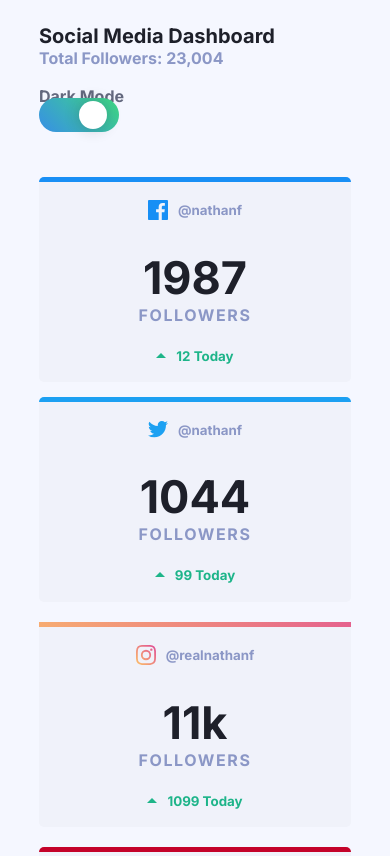
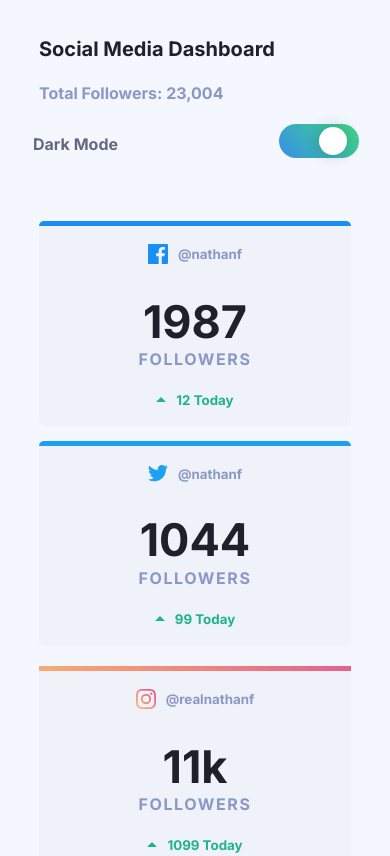
Before and after one commit to Captressketh001/social-media-dashboard-with-theme-switcher, a plain HTML site: page index.html in a window 390 px wide. Shown: the top 856 px of the page. Drawn offline with Linux system fonts and the light colour scheme.

Commit message:
theme switch btn update

```diff
--- a/index.html
+++ b/index.html
@@ -19,15 +19,20 @@
     <div class="bg">
       <header>
         <div class="dashboard">
+          <div>
             <h1>Social Media Dashboard</h1>
             <h4>Total Followers: 23,004</h4>
           </div>
+        </div>
         <div class="theme-switch-btn">
+          <div class="btn">
             <p>Dark Mode</p>
             <label id="switch" class="switch">
               <input type="checkbox" onchange="toggleTheme()" id="slider">
               <span class="slider round"></span>
             </label>
+          </div>
+
         </div>
       </header>
       <div class="sm-container">
--- a/style.css
+++ b/style.css
@@ -41,24 +41,24 @@ header{
     display: flex;
     margin: 0 10% 0 10%;
     padding-top: 1.5em;
+    min-height: 100px;
+    align-items: center;
 }
 header .dashboard{
     flex: 1;
 }
-header .theme-switch-btn{
-    margin: 10px 0 0 auto;
+.btn{
+    display: flex;
+    width: 100%;
 }
-header .theme-switch-btn p{
-    display: inline;
+.btn p{
     font-weight: 500;
+    color: var(--card-text);
     position: relative;
-    top: 8px;
+    top: -6px;
     left: -6px;
-    color: var(--card-text);
 }
-header h1, h4{
-    margin: 0;
-}
+
 .sm-container{
     display: grid;
     grid-template-columns: repeat(4, 1fr);
@@ -76,8 +76,13 @@ header h1, h4{
     header{
         flex-wrap: wrap;
     }
-    header .dashboard{
-        flex: 1 1 100%;
+    .btn{
+        min-width: 320px;
+        justify-content: space-between;
+    }
+    .btn p{
+        /* left: 2px; */
+        flex: 1;
     }
     .sm-container{
         grid-template-columns: repeat(1, 1fr);
@@ -86,31 +91,14 @@ header h1, h4{
         font-size: 20px;
         font-weight: 700;
     }
-    header .theme-switch-btn{
-        margin: 10px 0 0 0;
-    }
-    header .theme-switch-btn p{
-        padding-right: 160px;
-        padding-left: 6px;
-    }
 }
 @media screen and (max-width: 375px){
-    header .theme-switch-btn p{
-        padding-right: 125px;
+    .btn{
+        min-width: 250px;
+        justify-content: space-between;
     }
 }
 
-@media screen and (max-width: 360px){
-    header .theme-switch-btn p{
-        padding-right: 100px;
-    }
-}
-@media screen and (max-width: 320px){
-
-    header .theme-switch-btn p{
-        padding-right: 80px;
-    }
-}
 .sm-container > div {
     min-height: 200px;
     border-radius: 5px;
@@ -305,7 +293,7 @@ input:checked + .slider:before {
     border-radius: 50%;
 }
 .attribution {
-    font-size: 16px;
+    font-size: 12px;
     text-align: center;
 }
 .attribution a {
```
Also changed, not shown: 1 other file. Lines whose indentation alone changed are shown as unchanged.
